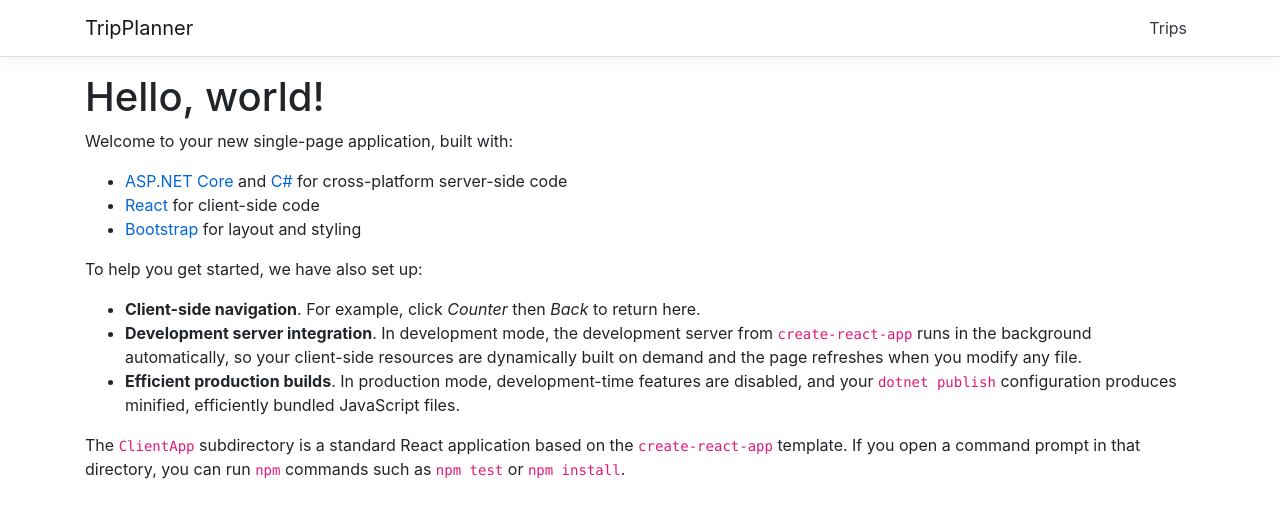
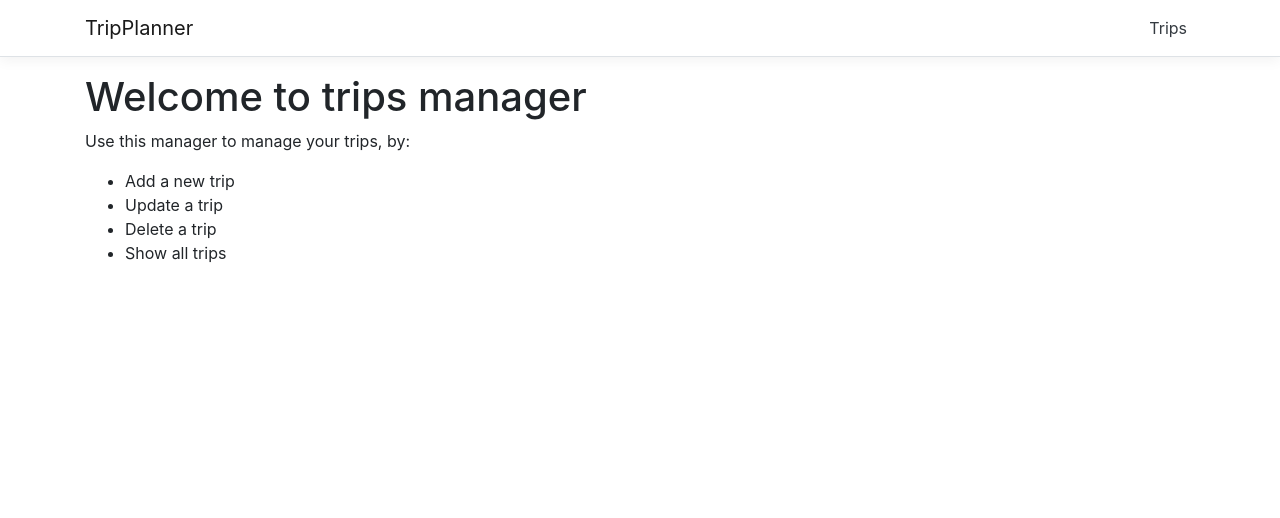
Before and after one commit to parisajabbari/Trips, a React (Create React App) app in the folder TripPlanner/ClientApp/: page / in a window 1280 px wide. Shown: the top 518 px of the page. Built offline with nearby package versions, Linux system fonts and the light colour scheme.

Commit message:
Completed trip table

```diff
--- a/TripPlanner/ClientApp/src/App.js
+++ b/TripPlanner/ClientApp/src/App.js
@@ -17,7 +17,7 @@ export default class App extends Component {
         <Route exact path='/' component={Home} />
         <Route path='/counter' component={Counter} />
         <Route path='/fetch-data' component={FetchData} />
-        <Route path='/Trips' component={Trips} />
+        <Route path='/trips' component={Trips} />
       </Layout>
     );
   }
--- a/TripPlanner/ClientApp/src/components/Home.js
+++ b/TripPlanner/ClientApp/src/components/Home.js
@@ -6,20 +6,14 @@ export class Home extends Component {
   render () {
     return (
       <div>
-        <h1>Hello, world!</h1>
-        <p>Welcome to your new single-page application, built with:</p>
+        <h1>Welcome to trips manager</h1>
+        <p>Use this manager to manage your trips, by:</p>
         <ul>
-          <li><a href='https://get.asp.net/'>ASP.NET Core</a> and <a href='https://msdn.microsoft.com/en-us/library/67ef8sbd.aspx'>C#</a> for cross-platform server-side code</li>
-          <li><a href='https://facebook.github.io/react/'>React</a> for client-side code</li>
-          <li><a href='http://getbootstrap.com/'>Bootstrap</a> for layout and styling</li>
+            <li>Add a new trip</li>
+            <li>Update a trip</li>
+            <li>Delete a trip</li>
+            <li>Show all trips</li>
         </ul>
-        <p>To help you get started, we have also set up:</p>
-        <ul>
-          <li><strong>Client-side navigation</strong>. For example, click <em>Counter</em> then <em>Back</em> to return here.</li>
-          <li><strong>Development server integration</strong>. In development mode, the development server from <code>create-react-app</code> runs in the background automatically, so your client-side resources are dynamically built on demand and the page refreshes when you modify any file.</li>
-          <li><strong>Efficient production builds</strong>. In production mode, development-time features are disabled, and your <code>dotnet publish</code> configuration produces minified, efficiently bundled JavaScript files.</li>
-        </ul>
-        <p>The <code>ClientApp</code> subdirectory is a standard React application based on the <code>create-react-app</code> template. If you open a command prompt in that directory, you can run <code>npm</code> commands such as <code>npm test</code> or <code>npm install</code>.</p>
       </div>
     );
   }
--- a/TripPlanner/ClientApp/src/components/Trip/Trips.jsx
+++ b/TripPlanner/ClientApp/src/components/Trip/Trips.jsx
@@ -1,4 +1,5 @@
 import React, {Component} from 'react';
+import axios from 'axios';
 
 export class Trips extends Component
 {
@@ -8,8 +9,19 @@ export class Trips extends Component
 
         this.state = {
             trips : [],
-            loading : false
+            loading : true
         }
+    }
+
+    componentDidMount(){
+        this.populateTripsData();
+    }
+
+    populateTripsData(){
+        axios.get("api/trips/GetTrips").then(result => {
+            const response = result.data;
+            this.setState({trips : response, loading : false});
+        })
     }
 
     RenderAllTripsTable(trips){
@@ -26,13 +38,17 @@ export class Trips extends Component
                 </thead>
 
                 <tbody>
-                    <tr>
-                        <td>a</td>
-                        <td>a</td>
-                        <td>a</td>
-                        <td>a</td>
-                        <td> - </td>
-                    </tr>
+                    {
+                        trips.map(trip => (
+                        <tr key={trip.id} >
+                            <td>{trip.name}</td>
+                            <td>{trip.description}</td>
+                            <td>{new Date(trip.dateStarted).toLocaleDateString()}</td>
+                            <td>{trip.dateCompleted ? new Date(trip.dateCompleted).toLocaleDateString() :  '-'}</td>
+                            <td> - </td>
+                        </tr>
+                        ))
+                    }
                 </tbody>
 
             </table>
```
